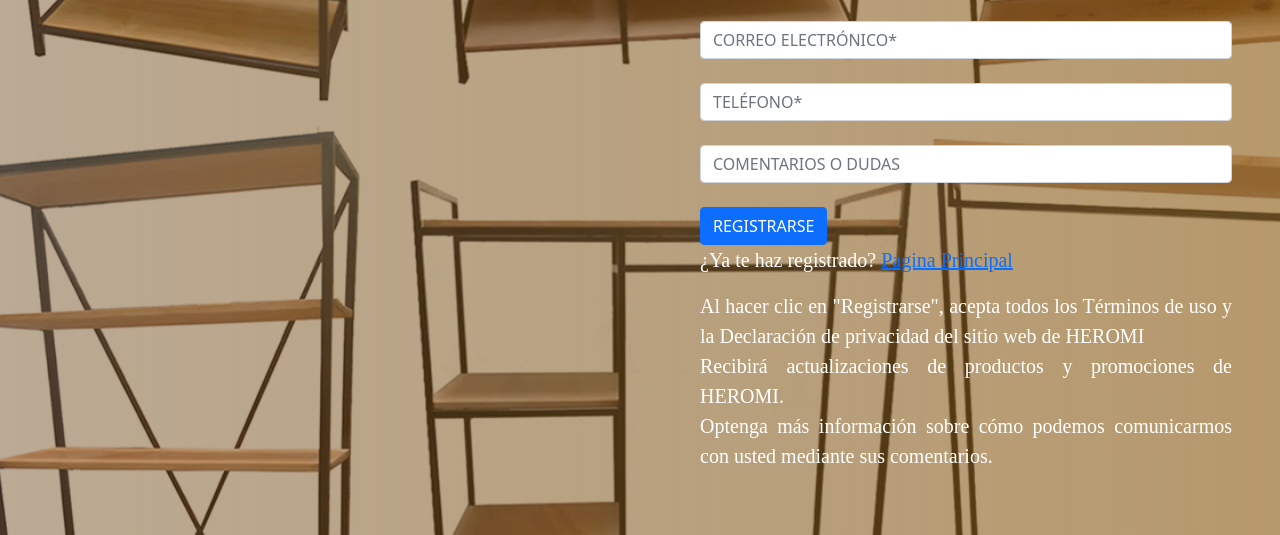
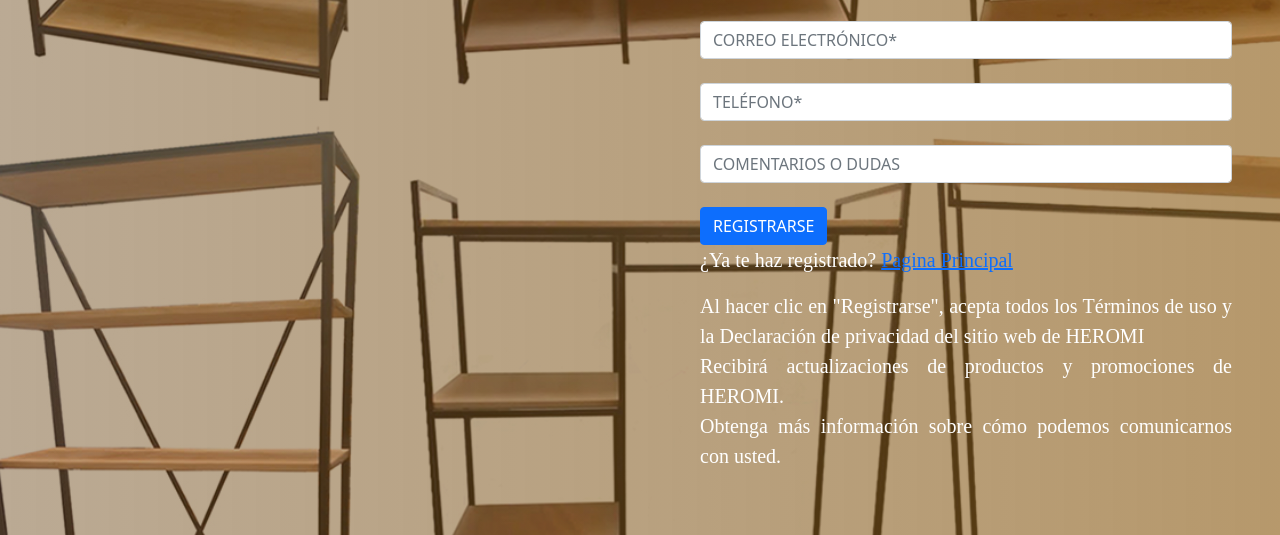
Before and after one commit to MiguelRamirez1/contaco, a plain HTML site: page html/formulario.html in a window 1280 px wide. Shown: the part 685-1220 px from the top of the page. Drawn offline with nearby package versions, Linux system fonts and the light colour scheme.

Commit message:
Update formulario.html

```diff
--- a/html/formulario.html
+++ b/html/formulario.html
@@ -54,7 +54,7 @@
                     <p>¿Ya te haz registrado? <a href="../index.html">Pagina Principal</a></p>
                     <p>Al hacer clic en "Registrarse", acepta todos los Términos de uso y la Declaración de
                         privacidad del sitio web de HEROMI <br> Recibirá actualizaciones de productos y promociones de HEROMI. <br>
-                        Optenga más información sobre cómo podemos comunicarmos con usted mediante sus comentarios.
+                        Obtenga más información sobre cómo podemos comunicarnos con usted.
                     </p>
                     </div>
                 </div>
```
